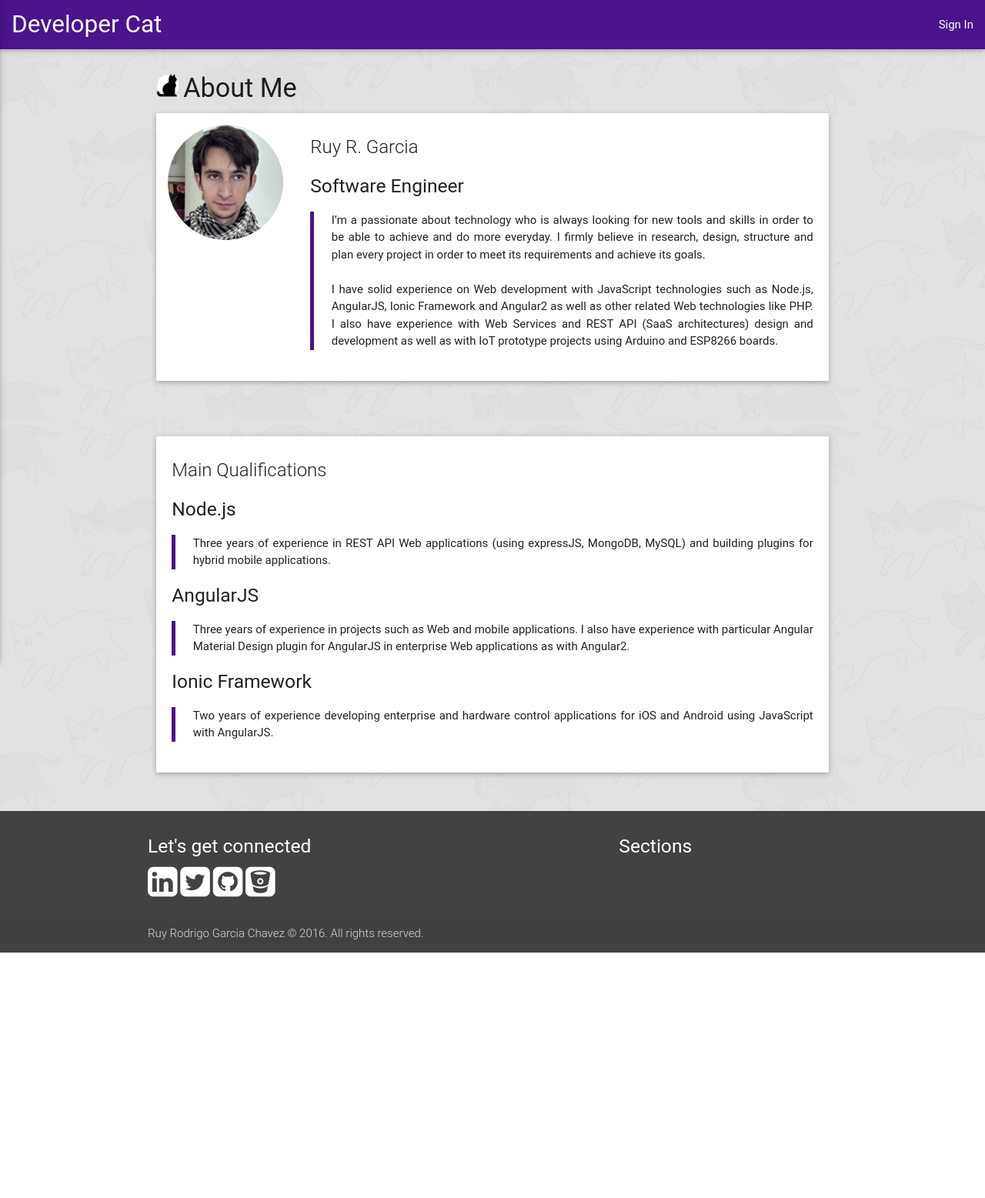
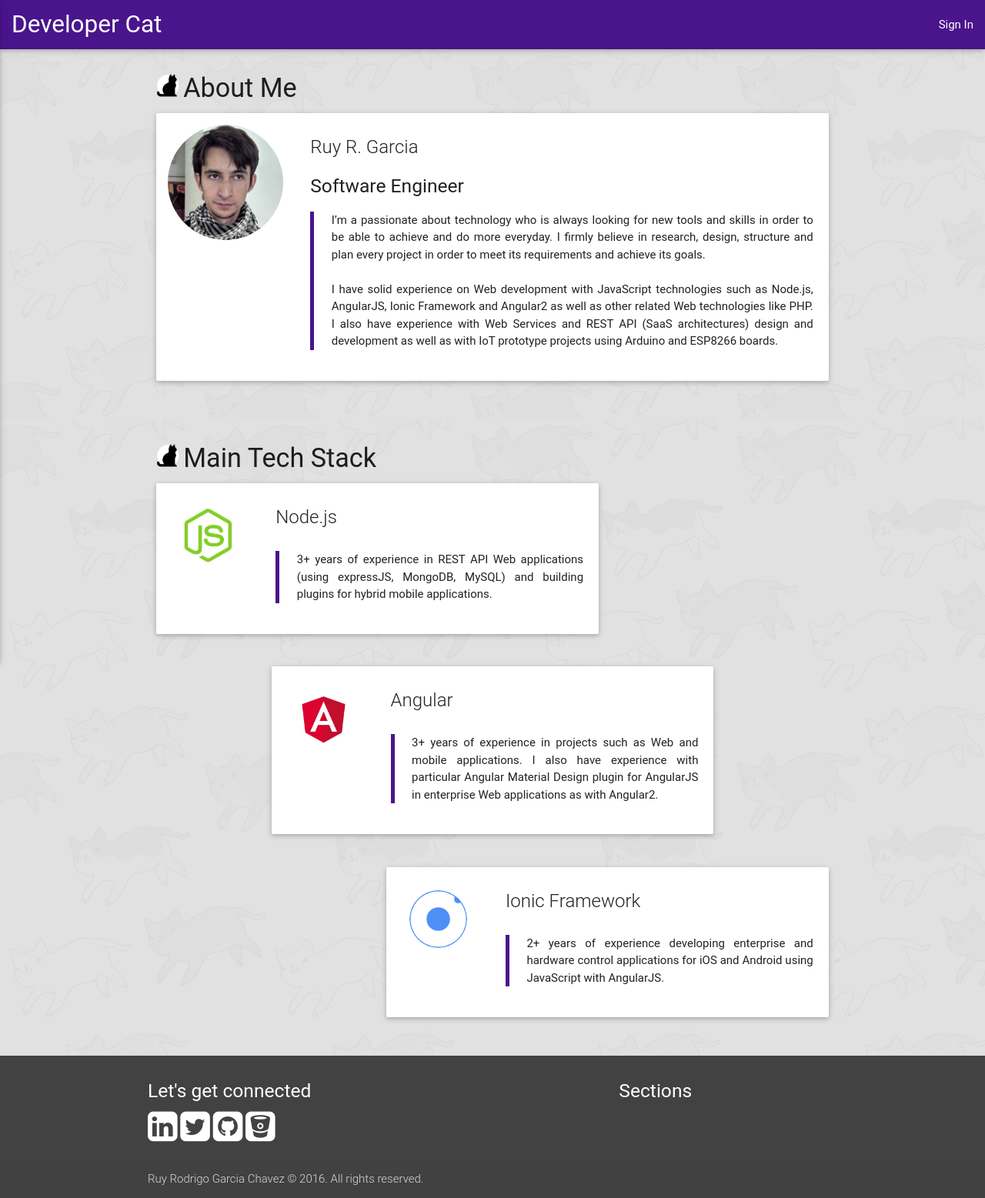
Before and after one commit to rrgarciach/developercat, a Node project: template templates/views/about.hbs in a window 1280 px wide. Shown: the whole page at 77% size. Before the commit the page ends 1238 px from the top, so only its background shows below. Run offline with Node 20 templates, Linux system fonts and the light colour scheme; the template is opened without the code that fills it, so the values that code supplies are empty; some libraries are stand-ins or nearby versions; some web fonts are replaced; grey boxes are pictures that could not be loaded.

Commit message:
Added tech stack and icons.

```diff
--- a/public/styles/site/about.scss
+++ b/public/styles/site/about.scss
@@ -1,5 +1,13 @@
 #about-me {
-  background-color: red;
+
+  .card-image {
+	img {
+	  height: 5em;
+	  width: 5em;
+	  border-radius: 50%;
+	  margin: 2em;
+	}
+  }
 
   #me {
 	background-image: url("../../images/avatar.jpg");
--- a/templates/views/about.hbs
+++ b/templates/views/about.hbs
@@ -36,31 +36,61 @@
         </div>
     </div>
 
-    <!-- Main Qualifications -->
+    <!-- Main Tech Stack -->
     <div class="section white">
         <div class="row container">
-            <div class="col">
-                <div class="card hoverable">
-                    <div class="card-content">
-                        <span class="card-title">Main Qualifications</span>
-						<h5>Node.js</h5>
-                        <blockquote>
-                            Three years of experience in REST API Web applications (using expressJS, MongoDB,
-                            MySQL) and building plugins for hybrid mobile applications.
-                        </blockquote>
-						<h5>AngularJS</h5>
-                        <blockquote>
-                            Three years of experience in projects such as Web and mobile applications. I also
-                            have experience with particular Angular Material Design plugin for AngularJS in enterprise
-                            Web applications as with Angular2.
-                        </blockquote>
-						<h5>Ionic Framework</h5>
-                        <blockquote>
-                            Two years of experience developing enterprise and hardware control
-                            applications for iOS and Android using JavaScript with AngularJS.
-                        </blockquote>
+            <div class="col s8">
+				<div>
+					<img src="images/logo-navbar.png" class="logo-title">
+					<h4 class="header">Main Tech Stack</h4>
+				</div>
+
+                <div class="card horizontal hoverable">
+                    <div class="card-image hide-on-small-only">
+                        <img src="images/icon-node.png" alt="">
+                    </div>
+                    <div class="card-stacked">
+                        <div class="card-content">
+                            <span class="card-title">Node.js</span>
+                            <blockquote>3+ years of experience in REST API Web applications (using expressJS, MongoDB, MySQL) and building plugins for hybrid mobile applications. </blockquote>
+                        </div>
                     </div>
                 </div>
+
+            </div>
+		</div>
+        <div class="row container">
+            <div class="col offset-s2 s8">
+
+                <div class="card horizontal hoverable">
+                    <div class="card-image hide-on-small-only">
+                        <img src="images/icon-angular.jpg" alt="">
+                    </div>
+                    <div class="card-stacked">
+                        <div class="card-content">
+                            <span class="card-title">Angular</span>
+                            <blockquote>3+ years of experience in projects such as Web and mobile applications. I also have experience with particular Angular Material Design plugin for AngularJS in enterprise Web applications as with Angular2. </blockquote>
+                        </div>
+                    </div>
+                </div>
+
+            </div>
+        </div>
+        <div class="row container">
+            <div class="col offset-s4 s8">
+
+                <div class="card horizontal hoverable">
+                    <div class="card-image hide-on-small-only">
+                        <img src="images/icon-ionic.png" alt="">
+                    </div>
+                    <div class="card-stacked">
+                        <div class="card-content">
+                            <span class="card-title">Ionic Framework</span>
+                            <blockquote>2+ years of experience developing enterprise and hardware control applications for iOS and Android using JavaScript with AngularJS.</blockquote>
+                        </div>
+                    </div>
+                </div>
+
             </div>
         </div>
     </div>
--- a/templates/views/index.hbs
+++ b/templates/views/index.hbs
@@ -1,5 +1,6 @@
 {{!< default}}
 <div id="index">
+
     <div class="carousel carousel-slider center" data-indicators="true">
         <video autoplay="" loop="" muted="">
             <!--<source src="http://touchtitans.com/wp-content/uploads/2014/11/video-background.mp4" type="video/mp4">-->
@@ -199,5 +200,4 @@
 
     </div>
 
-
 </div>
```
Also changed, not shown: public/images/icon-angular.jpg (added), public/images/icon-ionic.png (added), public/images/icon-node.png (added), public/styles/site.css.
